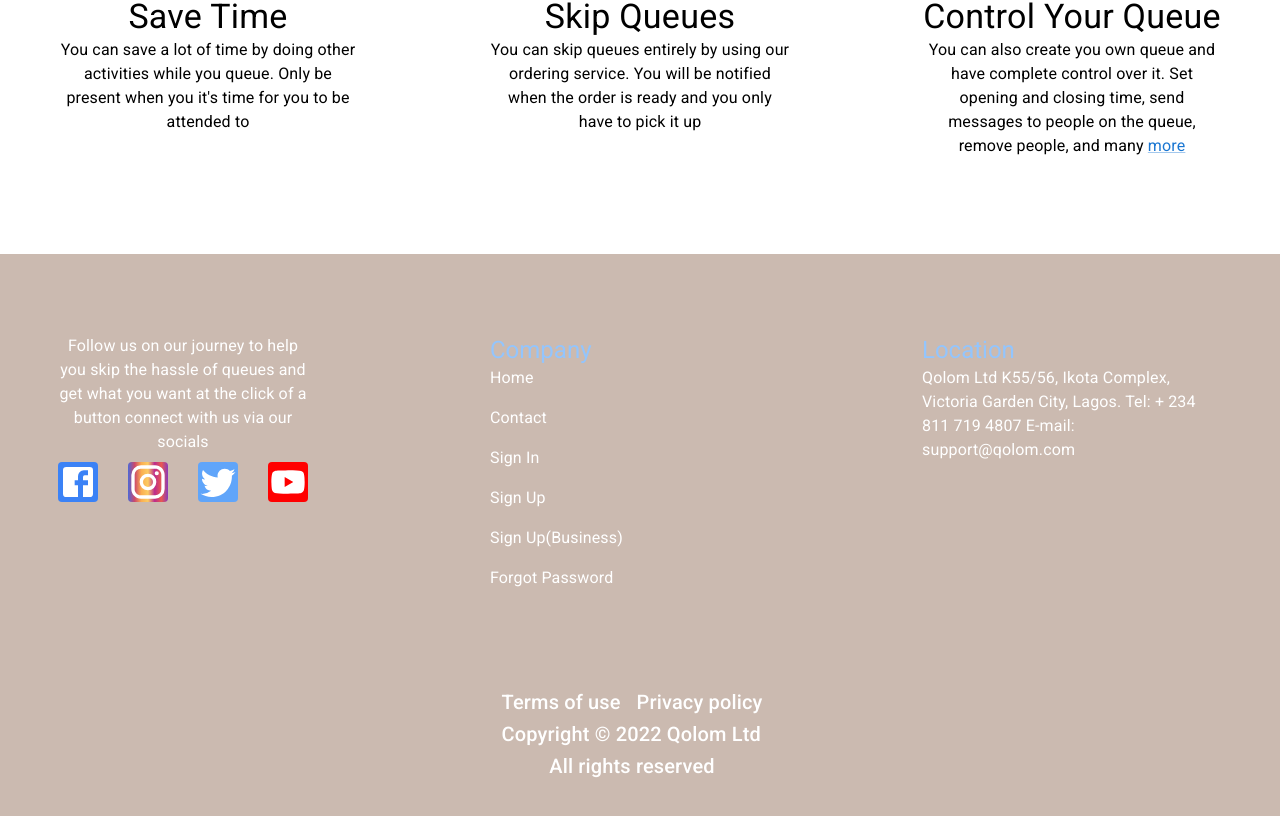
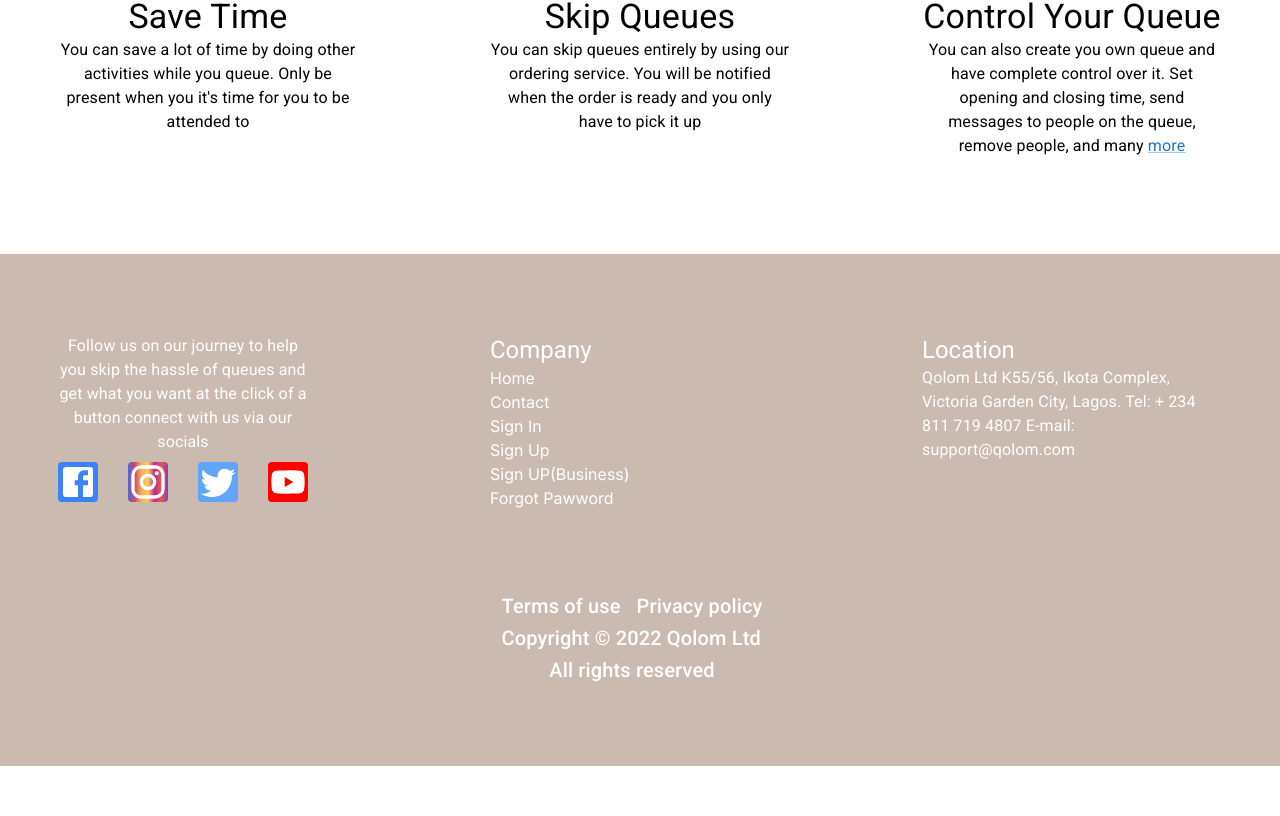
Before and after one commit to Efiamotu-1/qolom, a React (Create React App) app: page / in a window 1280 px wide. Shown: the part 987-1803 px from the top of the page. After the commit the page ends 1753 px from the top, so only its background shows below. Built offline with nearby package versions, Linux system fonts and the light colour scheme.

Commit message:
new changes

```diff
--- a/src/components/Footer.js
+++ b/src/components/Footer.js
@@ -49,20 +49,27 @@ function Footer() {
 
     <Grid item xs={12} md={4} lg={4} >
     <Box sx={{width : 300, margin : 'auto'}}>
-    <Typography variant="h5" color="#93c5fd"> Company </Typography>
-          <Typography paragraph className={classes.hoverlink}>Home</Typography>
-            <Typography paragraph className={classes.hoverlink}>Contact</Typography>
-            <Typography paragraph className={classes.hoverlink}>Sign In</Typography>
-            <Typography paragraph className={classes.hoverlink}>Sign Up</Typography>
-            <Typography paragraph className={classes.hoverlink}>Sign Up(Business)</Typography>
-            <Typography paragraph className={classes.hoverlink}>Forgot Password</Typography>
+    <Typography variant="h5"> Company </Typography>
+          <Link href="/" underline='hover' paragraph color="white" className={classes.hoverlink}>Home</Link>
+    <br/>
+          <Link href="/" underline='hover' paragraph color="white" className={classes.hoverlink}>Contact</Link>
+    <br/>
+          <Link href="/" underline='hover' paragraph color="white" className={classes.hoverlink}>Sign In</Link>
+    <br/>
+          <Link href="/" underline='hover' paragraph color="white" className={classes.hoverlink}>Sign Up</Link>
+    <br/>
+          <Link href="/" underline='hover' paragraph color="white" className={classes.hoverlink}>Sign UP(Business)</Link>
+    <br/>
+          <Link href="/" underline='hover' paragraph color="white" className={classes.hoverlink}>Forgot Pawword</Link>
+
+
 
       </Box>
     </Grid>
 
     <Grid item xs={12} md={4} lg={4}>
     <Box sx={{width : 300, margin : 'auto'}}>
-    <Typography variant="h5" color="#93c5fd">Location</Typography>
+    <Typography variant="h5">Location</Typography>
    <Typography paragraph sx={{width : 300}}>
      Qolom Ltd
      K55/56, Ikota Complex,
```
